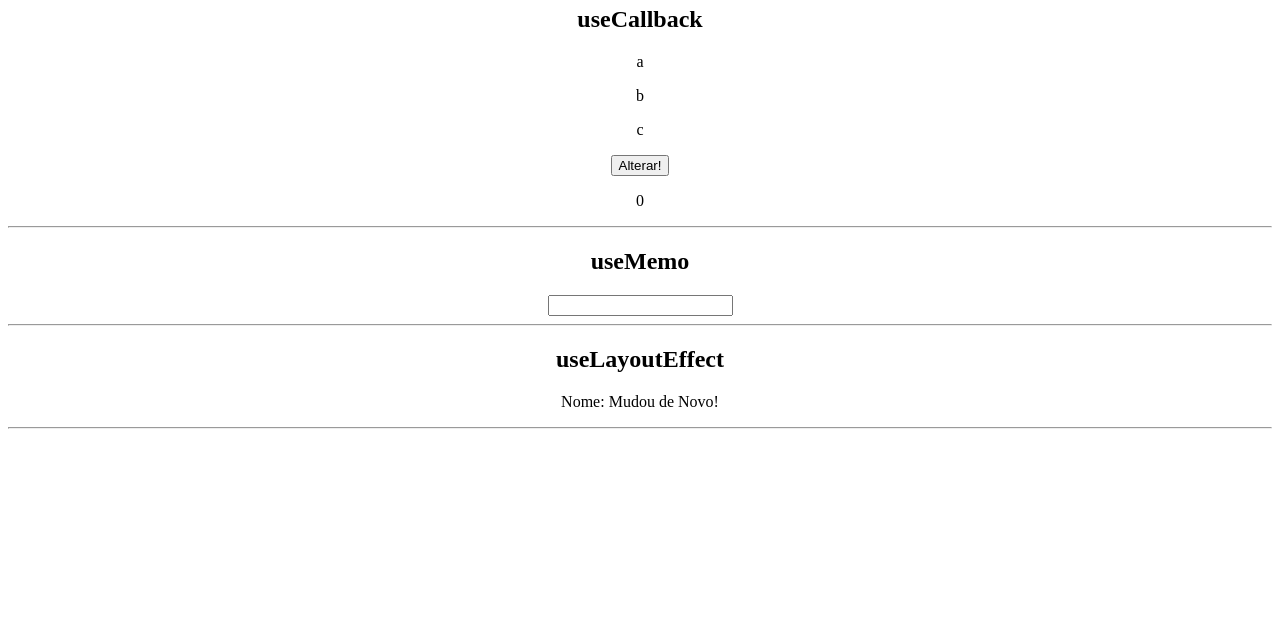
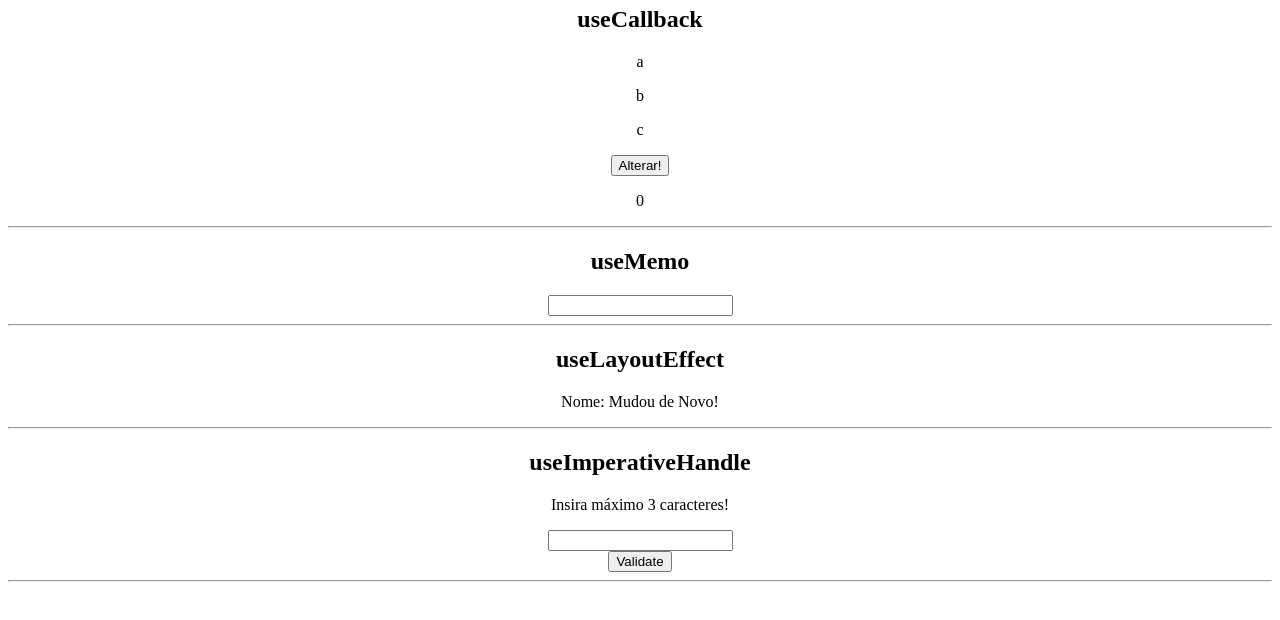
Before and after one commit to gillsonpassos/React, a React (Create React App) app in the folder Avançando-em-React/11_HOOKS/reacthooks/: page / in a window 1280 px wide. Shown: the part 1220-1840 px from the top of the page. Built offline with nearby package versions, Linux system fonts and the light colour scheme.

Commit message:
UseImperativeHandle

```diff
--- /dev/null
+++ b/Avançando-em-React/11_HOOKS/reacthooks/src/components/HookUseImperativeHandle.js
@@ -0,0 +1,17 @@
+import { useRef } from "react";
+import SomeComponent from "./SomeComponent";
+
+const HookUseImperativeHandle = () => {
+  const inputRef = useRef();
+
+  return (
+    <div>
+      <h2>useImperativeHandle</h2>
+      <SomeComponent ref={inputRef} />
+      <button onClick={() => inputRef.current.validate()}>Validate</button>
+      <hr />
+    </div>
+  );
+};
+
+export default HookUseImperativeHandle;
--- /dev/null
+++ b/Avançando-em-React/11_HOOKS/reacthooks/src/components/SomeComponent.js
@@ -0,0 +1,24 @@
+import { forwardRef, useRef, useImperativeHandle } from "react";
+
+const SomeComponent = forwardRef((props, ref) => {
+  const localInputRef = useRef();
+
+  useImperativeHandle(ref, () => {
+    return {
+      validate: () => {
+        if (localInputRef.current.value.length > 3) {
+          localInputRef.current.value = "";
+        }
+      },
+    };
+  });
+
+  return (
+    <div>
+      <p>Insira máximo 3 caracteres!</p>
+      <input type="text" ref={localInputRef} />
+    </div>
+  );
+});
+
+export default SomeComponent;
--- a/Avançando-em-React/11_HOOKS/reacthooks/src/pages/Home.js
+++ b/Avançando-em-React/11_HOOKS/reacthooks/src/pages/Home.js
@@ -12,6 +12,7 @@ import HookUseRef from "../components/HookUseRef";
 import HookUseCallback from "../components/HookUseCallback";
 import HookUseMemo from "../components/HookUseMemo";
 import HookUseLayoutEffect from "../components/HookUseLayoutEffect";
+import HookUseImperativeHandle from "../components/HookUseImperativeHandle";
 
 const Home = () => {
   const { contextValue } = useContext(SomeContext);
@@ -28,6 +29,7 @@ const Home = () => {
       <HookUseCallback />
       <HookUseMemo />
       <HookUseLayoutEffect />
+      <HookUseImperativeHandle />
     </div>
   );
 };
```
